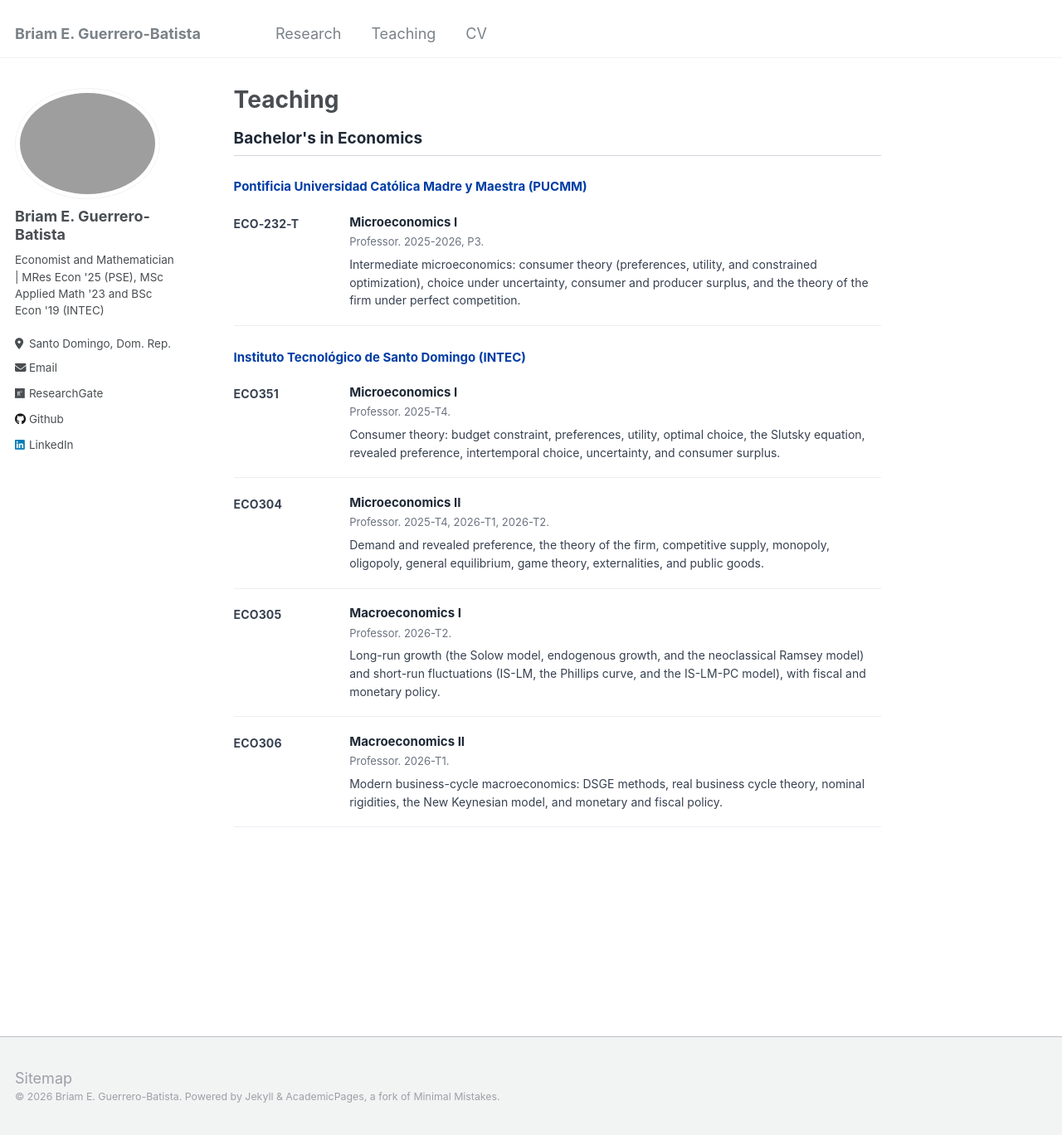
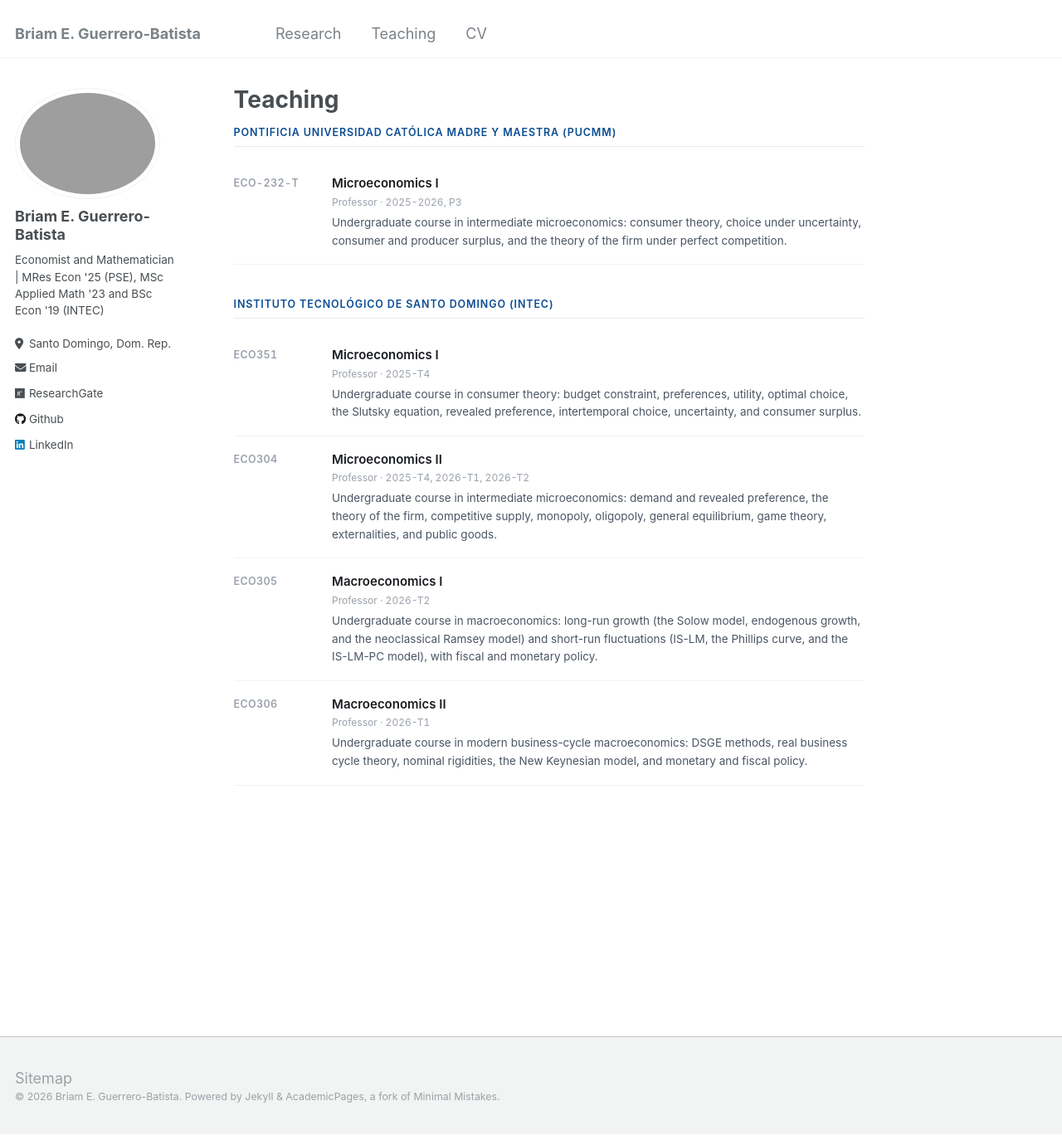
Before and after one commit to briamguerrerob/briamguerrerob.github.io, a Jekyll site: the page built from _pages/teaching.md, in a window 1280 px wide and 1368 px high. Shown: the whole window at 83% size. Built offline with Jekyll 4.4.1, drawn with Linux system fonts in a browser that asks for light colours; part of the change alters nothing that is shown.

Commit message:
Refine teaching page styles and course details
Updated styling and course descriptions for teaching page.

```diff
--- a/_pages/teaching.md
+++ b/_pages/teaching.md
@@ -8,69 +8,64 @@ author_profile: true
 {% include base_path %}
 
 <style>
-  .teaching-page { max-width: 780px; }
-
-  .teaching-page h2.level {
-    color: #1f2937;
-    font-weight: 700;
-    font-size: 19px;
-    margin: 2.4rem 0 0.2rem;
-    padding-bottom: 0.45rem;
-    border-bottom: 1px solid #d1d5db;
-  }
-  .teaching-page h2.level:first-of-type { margin-top: 1.2rem; }
+  .teaching-page { max-width: 760px; color: #1f2937; }
 
   .teaching-page h3.inst {
-    color: #003DA5;
-    font-weight: 700;
-    font-size: 15px;
-    margin: 1.6rem 0 0.2rem;
+    color: #0A4C93;
+    font-weight: 600;
+    font-size: 12.5px;
+    letter-spacing: 0.07em;
+    text-transform: uppercase;
+    margin: 2.2rem 0 0.9rem;
+    padding-bottom: 0.5rem;
+    border-bottom: 1px solid #e8eaed;
   }
+  .teaching-page h3.inst:first-of-type { margin-top: 1rem; }
 
   .course-row {
     display: grid;
-    grid-template-columns: 118px 1fr;
-    gap: 1.2rem;
-    padding: 1.05rem 0;
-    border-bottom: 1px solid #eceff2;
+    grid-template-columns: 96px 1fr;
+    gap: 1.25rem;
+    padding: 0.95rem 0;
+    border-bottom: 1px solid #f1f2f4;
   }
 
   .course-code {
-    font-weight: 700;
-    color: #374151;
-    font-size: 14px;
-    padding-top: 0.1rem;
-    letter-spacing: 0.01em;
+    font-size: 12.5px;
+    font-weight: 600;
+    color: #9aa1ab;
+    letter-spacing: 0.03em;
+    font-variant-numeric: tabular-nums;
+    padding-top: 2px;
   }
 
   .course-title {
-    font-weight: 700;
-    color: #1f2937;
     font-size: 15px;
-    margin: 0 0 0.15rem;
+    font-weight: 600;
+    color: #1a1d21;
+    margin: 0;
   }
 
   .course-meta {
-    color: #6b7280;
-    font-size: 13px;
-    margin: 0 0 0.35rem;
+    font-size: 12px;
+    color: #9aa1ab;
+    margin: 2px 0 5px;
+    font-variant-numeric: tabular-nums;
   }
 
   .course-desc {
-    color: #374151;
-    font-size: 14px;
-    line-height: 1.55;
+    font-size: 13.5px;
+    line-height: 1.6;
+    color: #4b5563;
     margin: 0;
   }
 
   @media (max-width: 600px) {
-    .course-row { grid-template-columns: 1fr; gap: 0.35rem; }
+    .course-row { grid-template-columns: 1fr; gap: 0.3rem; }
   }
 </style>
 
 <div class="teaching-page">
-
-<h2 class="level">Bachelor's in Economics</h2>
 
 <h3 class="inst">Pontificia Universidad Católica Madre y Maestra (PUCMM)</h3>
 
@@ -78,8 +73,8 @@ author_profile: true
   <div class="course-code">ECO-232-T</div>
   <div>
     <p class="course-title">Microeconomics I</p>
-    <p class="course-meta">Professor. 2025-2026, P3.</p>
-    <p class="course-desc">Intermediate microeconomics: consumer theory (preferences, utility, and constrained optimization), choice under uncertainty, consumer and producer surplus, and the theory of the firm under perfect competition.</p>
+    <p class="course-meta">Professor · 2025-2026, P3</p>
+    <p class="course-desc">Undergraduate course in intermediate microeconomics: consumer theory, choice under uncertainty, consumer and producer surplus, and the theory of the firm under perfect competition.</p>
   </div>
 </div>
 
@@ -89,8 +84,8 @@ author_profile: true
   <div class="course-code">ECO351</div>
   <div>
     <p class="course-title">Microeconomics I</p>
-    <p class="course-meta">Professor. 2025-T4.</p>
-    <p class="course-desc">Consumer theory: budget constraint, preferences, utility, optimal choice, the Slutsky equation, revealed preference, intertemporal choice, uncertainty, and consumer surplus.</p>
+    <p class="course-meta">Professor · 2025-T4</p>
+    <p class="course-desc">Undergraduate course in consumer theory: budget constraint, preferences, utility, optimal choice, the Slutsky equation, revealed preference, intertemporal choice, uncertainty, and consumer surplus.</p>
   </div>
 </div>
 
@@ -98,8 +93,8 @@ author_profile: true
   <div class="course-code">ECO304</div>
   <div>
     <p class="course-title">Microeconomics II</p>
-    <p class="course-meta">Professor. 2025-T4, 2026-T1, 2026-T2.</p>
-    <p class="course-desc">Demand and revealed preference, the theory of the firm, competitive supply, monopoly, oligopoly, general equilibrium, game theory, externalities, and public goods.</p>
+    <p class="course-meta">Professor · 2025-T4, 2026-T1, 2026-T2</p>
+    <p class="course-desc">Undergraduate course in intermediate microeconomics: demand and revealed preference, the theory of the firm, competitive supply, monopoly, oligopoly, general equilibrium, game theory, externalities, and public goods.</p>
   </div>
 </div>
 
@@ -107,8 +102,8 @@ author_profile: true
   <div class="course-code">ECO305</div>
   <div>
     <p class="course-title">Macroeconomics I</p>
-    <p class="course-meta">Professor. 2026-T2.</p>
-    <p class="course-desc">Long-run growth (the Solow model, endogenous growth, and the neoclassical Ramsey model) and short-run fluctuations (IS-LM, the Phillips curve, and the IS-LM-PC model), with fiscal and monetary policy.</p>
+    <p class="course-meta">Professor · 2026-T2</p>
+    <p class="course-desc">Undergraduate course in macroeconomics: long-run growth (the Solow model, endogenous growth, and the neoclassical Ramsey model) and short-run fluctuations (IS-LM, the Phillips curve, and the IS-LM-PC model), with fiscal and monetary policy.</p>
   </div>
 </div>
 
@@ -116,16 +111,9 @@ author_profile: true
   <div class="course-code">ECO306</div>
   <div>
     <p class="course-title">Macroeconomics II</p>
-    <p class="course-meta">Professor. 2026-T1.</p>
-    <p class="course-desc">Modern business-cycle macroeconomics: DSGE methods, real business cycle theory, nominal rigidities, the New Keynesian model, and monetary and fiscal policy.</p>
+    <p class="course-meta">Professor · 2026-T1</p>
+    <p class="course-desc">Undergraduate course in modern business-cycle macroeconomics: DSGE methods, real business cycle theory, nominal rigidities, the New Keynesian model, and monetary and fiscal policy.</p>
   </div>
 </div>
 
-<!-- ═══════════════════════════════════════════════════════════
-     MASTER'S SECTION — add when ready. Copy the pattern above:
-     <h2 class="level">Master's in Mathematics of Stochastic Processes</h2>
-     <h3 class="inst">Institution name</h3>
-     <div class="course-row"> ... </div>
-════════════════════════════════════════════════════════════ -->
-
 </div>
```
